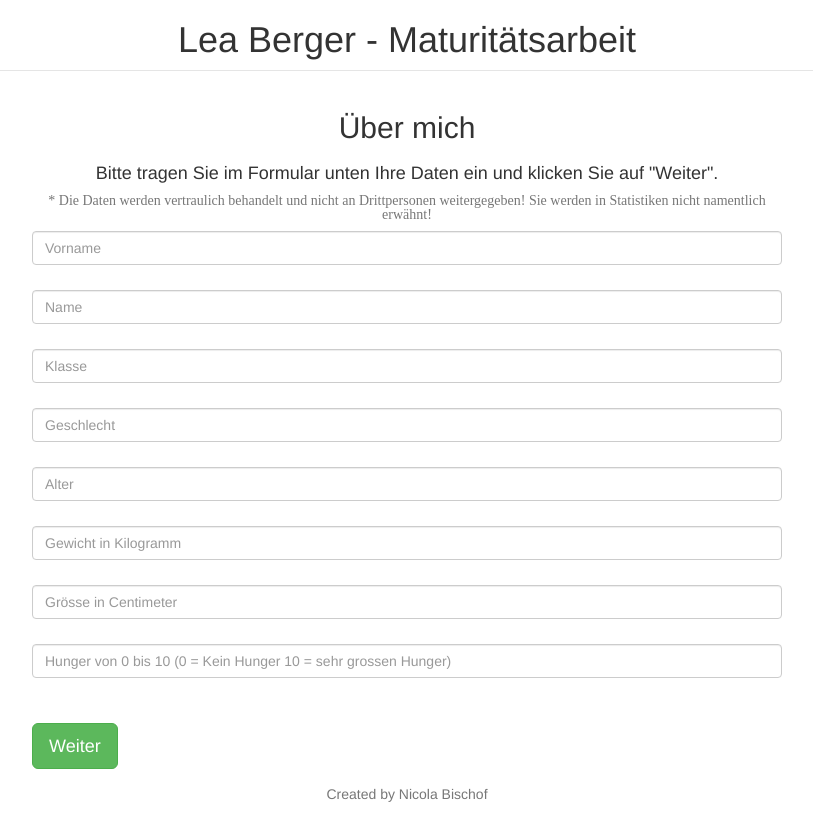
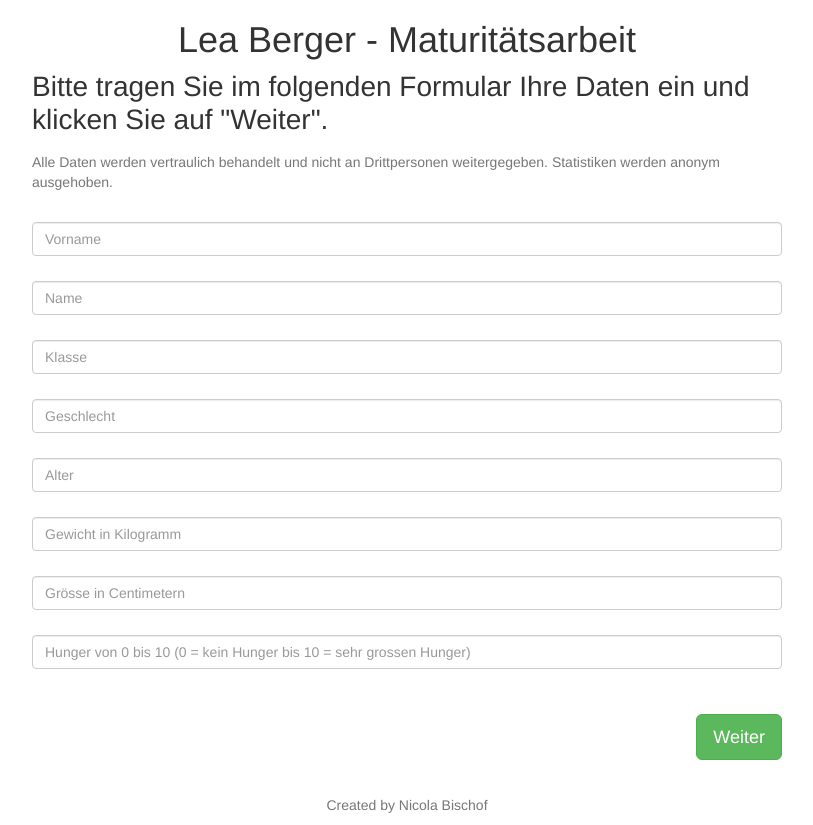
Before and after one commit to Lord-Modesty/Cubegame, a PHP site: page / in a window 1280 px wide. Shown: the whole page, without its empty margins (233-1046 px from the left). Before the commit the page ends 802 px from the top, so only its background shows below. Run offline with PHP 8.4, Linux system fonts and the light colour scheme; some libraries are stand-ins or nearby versions; some web fonts are replaced.

Commit message:
Minor text, layout and HTML improvements. Fixes #3

```diff
--- /dev/null
+++ b/css/style.css
@@ -0,0 +1,14 @@
+p.text {
+    margin-bottom: 15px;
+}
+
+
+.text-big {
+    font-size: 2em;
+    line-height: 120%;
+}
+
+.text-medium {
+    font-size: 1.5em;
+    line-height: 110%;
+}
--- a/index.php
+++ b/index.php
@@ -32,34 +32,28 @@
 
     <!-- Style -->
     <link href="//cdnjs.cloudflare.com/ajax/libs/bootswatch/3.3.0/paper/bootstrap.min.css" rel="stylesheet">
+
+    <link href="css/style.css" rel="stylesheet">
 </head>
 <body>
+    <div class="container">
         <div class="row">
             <div class="col-lg-12 text-center">
-            <legend>
                 <h1>Lea Berger - Maturitätsarbeit</h1>
-            </legend>
             </div>
         </div>
 
-    <section id="infos">
-        <div class="container">
         <div class="row">
             <div class="col-lg-8 col-lg-offset-2">
-                    <div class="row">
-                        <div class="col-lg-12 text-center">
-                            <h2>Über mich</h2>
-                        </div>
-                    </div>
-                    <div class="row">
-                        <div class="col-lg-12 text-center">
-                            <h4>Bitte tragen Sie im Formular unten Ihre Daten ein und klicken Sie auf "Weiter".</h4>
-                            <p class="text-muted glyphicon glyphicon-asterisk">
-                                Die Daten werden vertraulich behandelt und nicht an Drittpersonen weitergegeben! Sie werden in Statistiken nicht namentlich erwähnt!
+                <p class="text text-big">
+                    Bitte tragen Sie im folgenden Formular Ihre Daten ein und klicken Sie auf "Weiter".
                 </p>
-                        </div>
-                    </div>
-                    <form name="sentMessage" id="contactForm" action="index_script.php" method="post">
+                <p class="text-muted">
+                    Alle Daten werden vertraulich behandelt und nicht an Drittpersonen weitergegeben. Statistiken werden anonym ausgehoben.
+                </p>
+
+                <br />
+                <form action="index_script.php" method="post">
                     <div class="row control-group">
                         <div class="form-group col-xs-12 floating-label-form-group controls">
                             <input name="vorname" id="vorname" type="text" class="form-control" placeholder="Vorname"
@@ -77,7 +71,7 @@
                     <div class="row control-group">
                         <div class="form-group col-xs-12 floating-label-form-group controls">
                             <input type="text" class="form-control" placeholder="Klasse" name="klasse" id="klasse"
-                                  required maxlength="50" data-validation-required-message="Bitte geben Sie ihr Geschlecht an.">
+                              required maxlength="50" data-validation-required-message="Bitte geben Sie ihre Klasse an.">
                             <p class="help-block text-danger"></p>
                         </div>
                     </div>
@@ -104,22 +98,22 @@
                     </div>
                     <div class="row control-group">
                         <div class="form-group col-xs-12 floating-label-form-group controls">
-                                <input type="number" class="form-control" placeholder="Grösse in Centimeter" name="groesse" id="groesse"
-                                  required maxlength="3" data-validation-required-message="Bitte geben Sie ihr Grösse an.">
+                            <input type="number" class="form-control" placeholder="Grösse in Centimetern" name="groesse" id="groesse"
+                              required maxlength="3" data-validation-required-message="Bitte geben Sie ihre Grösse an.">
                             <p class="help-block text-danger"></p>
                         </div>
                     </div>
                     <div class="row control-group">
                         <div class="form-group col-xs-12 floating-label-form-group controls">
-                                <input type="number" min="0" max="10" class="form-control" placeholder="Hunger von 0 bis 10 (0 = Kein Hunger 10 = sehr grossen Hunger)" name="hunger" id="hunger" required data-validation-required-                                    message="Bitte geben Sie ihren Hunger an." title="0 = Kein Hunger 10 = sehr grossen Hunger">
+                            <input type="number" min="0" max="10" class="form-control" placeholder="Hunger von 0 bis 10 (0 = kein Hunger bis 10 = sehr grossen Hunger)" name="hunger" id="hunger"
+                              required data-validation-required-message="Bitte geben Sie ihren Hunger an.">
                             <p class="help-block text-danger"></p>
                         </div>
                     </div>
                     <br>
-                        <div id="success"></div>
                     <div class="row">
                         <div class="form-group col-xs-12">
-                                <button type="submit" class="btn btn-success btn-lg put-right">
+                            <button type="submit" class="btn btn-success btn-lg pull-right">
                                 Weiter
                             </button>
                         </div>
@@ -128,16 +122,17 @@
             </div>
         </div>
     </div>
-    </section>
 
-    <footer class="footer">
-        <div class="container text-center">
+    <footer class="footer container">
+        <br />
+        <div class="text-center">
             <p class="text-muted">
                 Created by Nicola Bischof
             </p>
         </div>
     </footer>
 
+
     <!-- Scripts -->
     <script src="//cdnjs.cloudflare.com/ajax/libs/jquery/1.11.1/jquery.min.js" type="text/javascript"></script>
     <script src="//cdnjs.cloudflare.com/ajax/libs/twitter-bootstrap/3.3.1/js/bootstrap.min.js" type="text/javascript"></script>
```
Also changed, not shown: end.php (+14 -7 lines), game.php (+11 -24 lines). Lines whose indentation alone changed are shown as unchanged.
